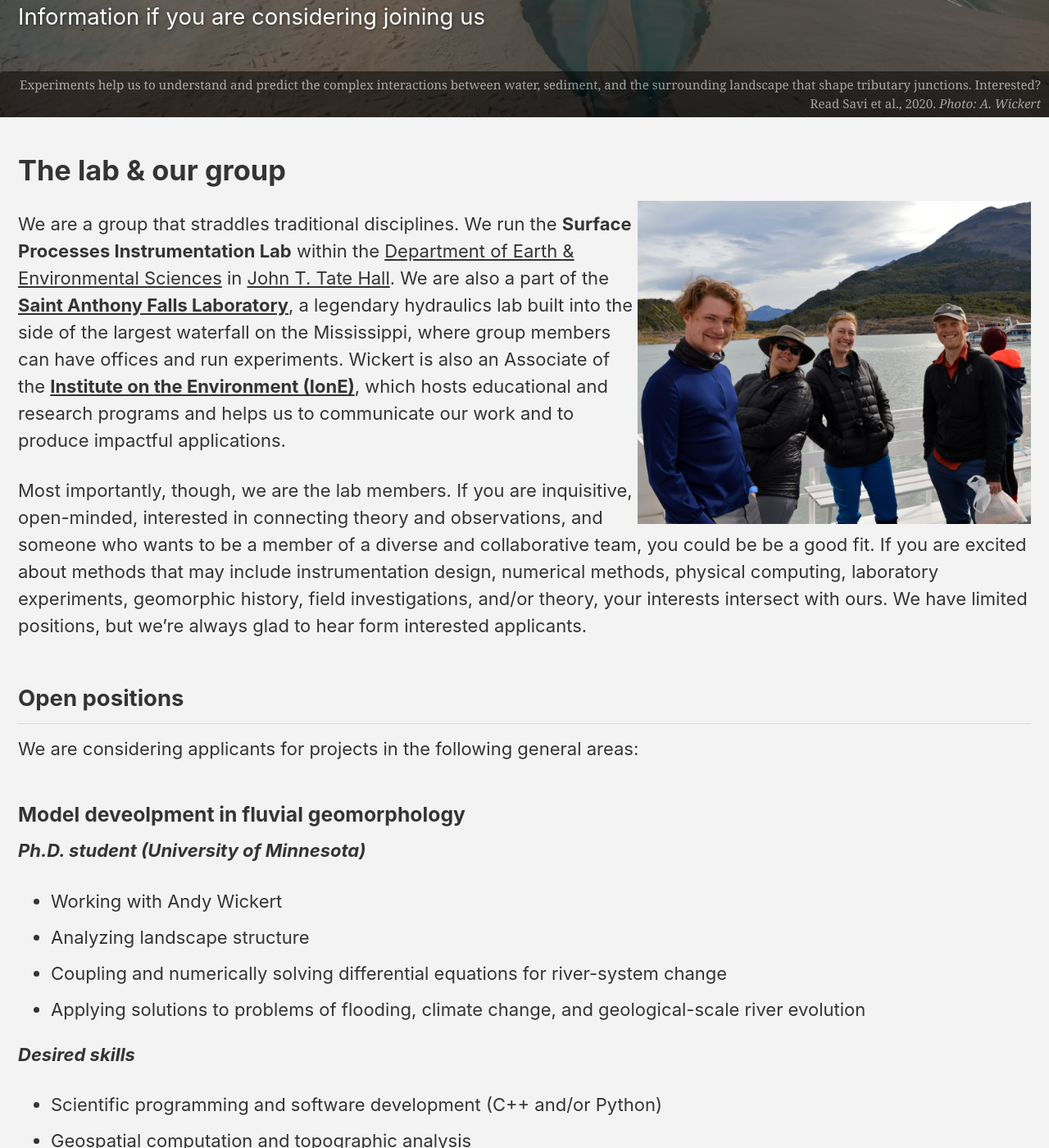
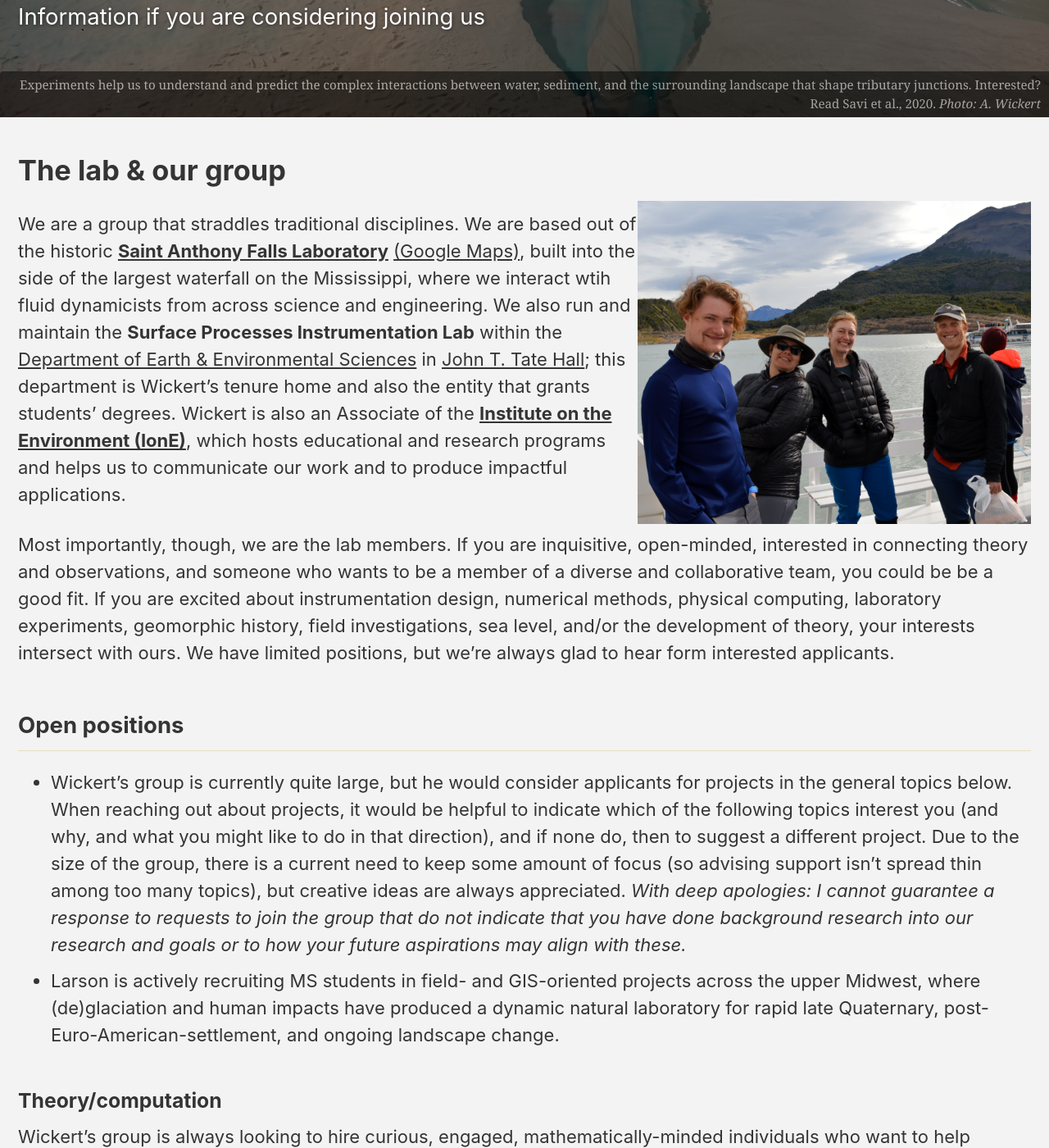
Before and after one commit to MNiMORPH/MNiMORPH.github.io, a Jekyll site: the page built from _pages/prospective.md, in a window 1280 px wide and 1400 px high, scrolled down 319 px. Shown: the whole window at 82% size. Built offline with Jekyll 4.4.1, drawn with Linux system fonts in a browser that asks for light colours; cached includes are drawn as plain includes; nearby versions of some CDN libraries; some of the changed text lies outside the part shown.

Commit message:
New information for 2021-22

```diff
--- a/_pages/prospective.md
+++ b/_pages/prospective.md
@@ -19,13 +19,35 @@ excerpt: "Facilities<br/>Broad goals<br/>Information if you are considering join
 
 <img align="right" src="/assets/images/DSC_0728_OnABoat.JPG" alt="Ivanovic" width="480px">
 
-We are a group that straddles traditional disciplines. We run the **Surface Processes Instrumentation Lab** within the [Department of Earth & Environmental Sciences](https://www.esci.umn.edu/) in [John T. Tate Hall](https://www.google.com/maps/uv?hl=en&pb=!1s0x52b32d1661d0911f%3A0xb4bf99a8068a596f!3m1!7e115!4shttps%3A%2F%2Flh5.googleusercontent.com%2Fp%2FAF1QipNT5CBaqaF5K2RSo63dayZLeght6UBqYgTeFtJ2%3Dw262-h176-k-no!5sjohn%20t%20tate%20hall%20-%20Google%20Search!15sCgIgAQ&imagekey=!1e10!2sAF1QipNT5CBaqaF5K2RSo63dayZLeght6UBqYgTeFtJ2&sa=X&ved=2ahUKEwiy2uDSk4brAhXbVc0KHRAnDbAQoiowFHoECBAQBg). We are also a part of the [**Saint Anthony Falls Laboratory**](https://www.safl.umn.edu/), a legendary hydraulics lab built into the side of the largest waterfall on the Mississippi, where group members can have offices and run experiments. Wickert is also an Associate of the [**Institute on the Environment (IonE)**](http://environment.umn.edu/), which hosts educational and research programs and helps us to communicate our work and to produce impactful applications.
+We are a group that straddles traditional disciplines. We are based out of the historic [**Saint Anthony Falls Laboratory**](https://www.safl.umn.edu/) [(Google Maps)](https://goo.gl/maps/Fn7Hxyugo2LJnnkq9), built into the side of the largest waterfall on the Mississippi, where we interact wtih fluid dynamicists from across science and engineering. We also run and maintain the **Surface Processes Instrumentation Lab** within the [Department of Earth & Environmental Sciences](https://www.esci.umn.edu/) in [John T. Tate Hall](https://www.google.com/maps/uv?hl=en&pb=!1s0x52b32d1661d0911f%3A0xb4bf99a8068a596f!3m1!7e115!4shttps%3A%2F%2Flh5.googleusercontent.com%2Fp%2FAF1QipNT5CBaqaF5K2RSo63dayZLeght6UBqYgTeFtJ2%3Dw262-h176-k-no!5sjohn%20t%20tate%20hall%20-%20Google%20Search!15sCgIgAQ&imagekey=!1e10!2sAF1QipNT5CBaqaF5K2RSo63dayZLeght6UBqYgTeFtJ2&sa=X&ved=2ahUKEwiy2uDSk4brAhXbVc0KHRAnDbAQoiowFHoECBAQBg); this department is Wickert's tenure home and also the entity that grants students' degrees. Wickert is also an Associate of the [**Institute on the Environment (IonE)**](http://environment.umn.edu/), which hosts educational and research programs and helps us to communicate our work and to produce impactful applications.
 
-Most importantly, though, we are the lab members. If you are inquisitive, open-minded, interested in connecting theory and observations, and someone who wants to be a member of a diverse and collaborative team, you could be be a good fit. If you are excited about methods that may include instrumentation design, numerical methods, physical computing, laboratory experiments, geomorphic history, field investigations, and/or theory, your interests intersect with ours. We have limited positions, but we're always glad to hear form interested applicants.
+Most importantly, though, we are the lab members. If you are inquisitive, open-minded, interested in connecting theory and observations, and someone who wants to be a member of a diverse and collaborative team, you could be be a good fit. If you are excited about instrumentation design, numerical methods, physical computing, laboratory experiments, geomorphic history, field investigations, sea level, and/or the development of theory, your interests intersect with ours. We have limited positions, but we're always glad to hear form interested applicants.
 
 ## Open positions
 
-We are considering applicants for projects in the following general areas:
+* Wickert's group is currently quite large, but he would consider applicants for projects in the general topics below. When reaching out about projects, it would be helpful to indicate which of the following topics interest you (and why, and what you might like to do in that direction), and if none do, then to suggest a different project. Due to the size of the group, there is a current need to keep some amount of focus (so advising support isn't spread thin among too many topics), but creative ideas are always appreciated. *With deep apologies: I cannot guarantee a response to requests to join the group that do not indicate that you have done background research into our research and goals or to how your future aspirations may align with these.*
+* Larson is actively recruiting MS students in field- and GIS-oriented projects across the upper Midwest, where (de)glaciation and human impacts have produced a dynamic natural laboratory for rapid late Quaternary, post-Euro-American-settlement, and ongoing landscape change.
+
+### Theory/computation
+
+Wickert's group is always looking to hire curious, engaged, mathematically-minded individuals who want to help develop the underlying theory for how Earth's surface changes and evolves.
+
+***Ph.D. student or Postdoc (University of Minnesota)***
+
+* Working with Andy Wickert
+* Sea level, drainage/lake/depression networks and associated graph theory, (paleo)climate, hydrology--geomorphology links, hillslope--fluvial sediment continuum, etc.: Not necessarily all of these!
+* Data--model integratioon
+
+***Desired skills***
+
+* Scientific programming and software development (C++ and/or Python; Fortran = bonus)
+* Geospatial computation, ideally including geospatial and/or topographic analysis
+* Mathematics, physics, and fluid mechanics
+* GitHub and/or initiative to learn
+* Field observational skills and/or desire to learn
+
+<!--
+Nilay filled this
 
 ### Model deveolpment in fluvial geomorphology
 
@@ -40,7 +62,7 @@ We are considering applicants for projects in the following general areas:
 
 * Scientific programming and software development (C++ and/or Python)
 * Geospatial computation and topographic analysis
-* Mathematics, physics, and fluid mechanics
+* Mathematics, physics, and fluid mechanics -->
 
 ### Field-oriented fluvial geomorphology
 
@@ -49,6 +71,9 @@ We are considering applicants for projects in the following general areas:
 * Working with Phil Larson
 * Linking late Quaternary fluvial-system change and geochronology
 * Connections between soils geomorphology, weathering, and landscape change
+
+<!--
+Shanti is working on this; Andy intends to do much of this work with undergrads
 
 ### Deciphering the glacial and deglacial history of the upper Mississippi valley
 
@@ -64,7 +89,7 @@ We are considering applicants for projects in the following general areas:
 * Scientific programming and software development (C++ and/or Python)
 * Geospatial computation and topographic analysis
 * Field geomorphology and Quaternary geology
-* (Can be taught through short courses) Quaternary geochronology
+* (Can be taught through short courses) Quaternary geochronology -->
 
 ### Environmental instrumentation
 
@@ -130,10 +155,12 @@ I expect that by the time they graduate, all of my students will exceed these le
 
 *We welcome field scientists of all levels of physical ability.*
 
-If you are interested in working in the field with us at a site that requires streuous backcountry travel, I expect that by the time of our departure, you will be able to carry a heavy load at a standard backpacker's pace (~2 miles per hour) over uneven terrain for multiple days. This is a requirement for both completion of the work and (most importantly) the safety of you and the group.
+If you are interested in working in the field with us at a site that requires streuous backcountry travel, I expect that by the time of our departure, you will be able to carry a heavy load (35% of your body weight or greater) at a standard backpacker's pace (~1--2 miles per hour) over uneven terrain for multiple days. This is a requirement for both completion of the work and (most importantly) the safety of you and the group.
 
-If your physical conditioning and/or a disability preclude this kind of work, we welcome potential approaches involving less-strenuous local field work, remote sensing, and landscape analysis. It is most important that students are comfortable with their research and in a good place to succeed.
+If your physical conditioning and/or a disability preclude this kind of work, we'd still like to see everyone who is interested join us in the field! We have some amazing and accessible field sites in Minnesota and Wisconsin wtih scientifically valuable and under-studied geomorphic histories and ongoing change. It is most important that students are comfortable with their research and in a good place to succeed.
 
 ### Personal learning and development objectives
 
 **It is my goal that students in my group become confident, independent-minded, collaborative, and self-aware researchers.** This is a place to stretch your imagination and abilities. Sometimes there are funded projects with things that just need to be done, but as much as possible, I want to promote your ability to learn and explore.
+
+Being supportive of you as a scientist means that I will also be (hopefully kindly) critical of your ideas and explanations. I want to make sure that you communicate clearly, ensure that your approaches are logically consistent, and verify that your work will be impactful. I typically help students early-on with some amount of coding, writing style and English-language usage (yes, even for native speakers), field skills, and geomorphic concepts. I expect that Ph.D. students will become much more independent and that our conversations become more high level later in your graduate career, and for you to be able to overcome appropriately greater challenges as your journey through your graduate career progresses. I expect similar independence and progress with M.S. students, but always have more rigidly defined projects in order to set students up for a 2-year path to graduation.
```
